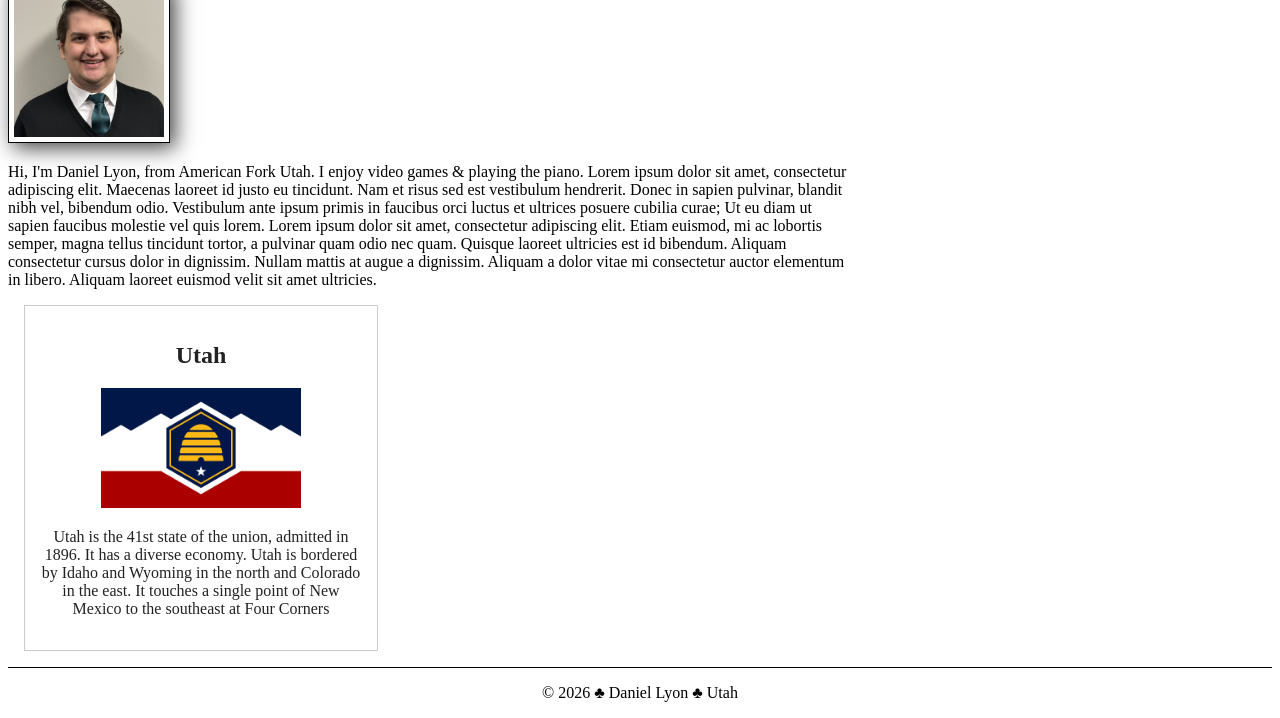
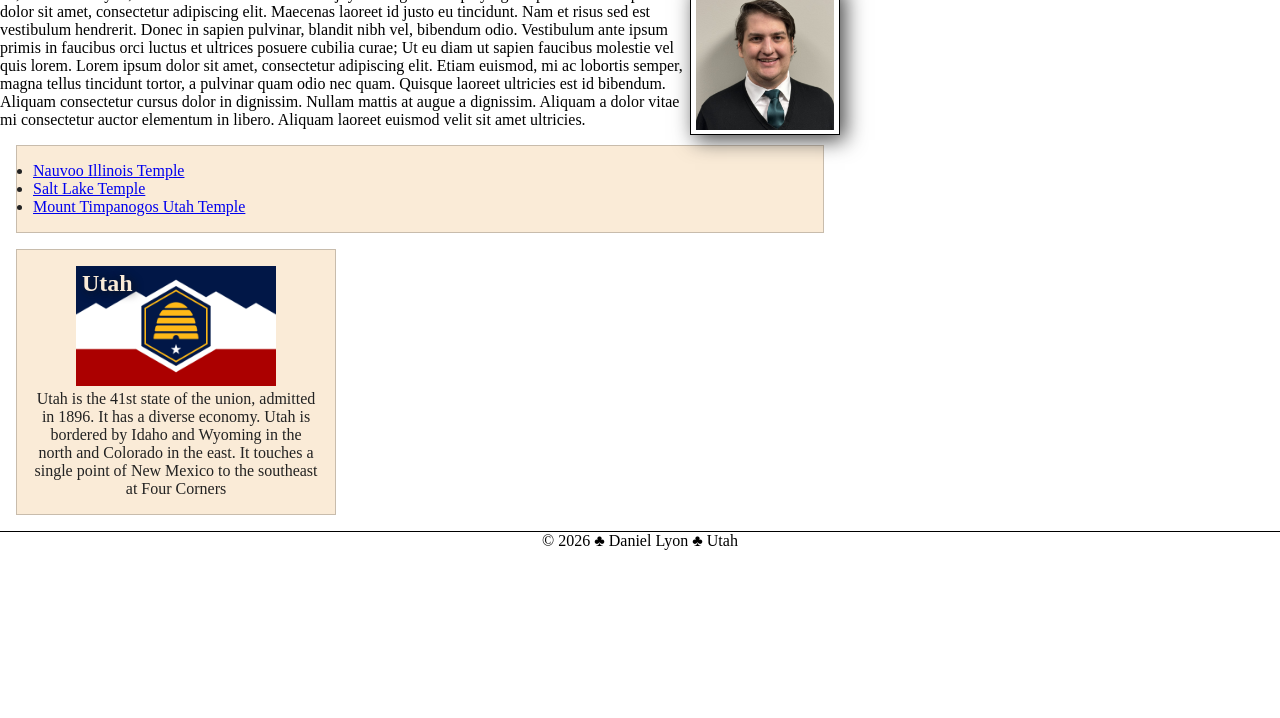
Before and after one commit to DanTheMan1830/wdd130, a plain HTML site: page index.html in a window 1280 px wide. Shown: the part 226-944 px from the top of the page. After the commit the page ends 800 px from the top, so only its background shows below. Drawn offline with Linux system fonts and the light colour scheme.

Commit message:
home page pass 1

```diff
--- a/index.html
+++ b/index.html
@@ -16,6 +16,8 @@
         <nav>
             <a href="#">Home</a>
             <a href="wwr/">Rafting Website</a>
+            <a href="https://linkedin.com">LinkedIn</a>
+            <a href="https://www.facebook.com/daniel.m.lyon/">Facebook</a>
         </nav>
     </header>
     <main>
@@ -31,8 +33,16 @@
             ultricies est id bibendum. Aliquam consectetur cursus dolor in dignissim. Nullam mattis
             at augue a dignissim. Aliquam a dolor vitae mi consectetur auctor elementum in libero.
             Aliquam laoreet euismod velit sit amet ultricies.</p>
+        <ul class="box">
+            <li><a href="https://www.churchofjesuschrist.org/temples/details/nauvoo-illinois-temple?lang=eng"
+                  target="_blank">Nauvoo Illinois Temple</a></li>
+            <li><a href="https://www.churchofjesuschrist.org/temples/details/salt-lake-temple?lang=eng"
+                  target="_blank">Salt Lake Temple</a></li>
+            <li><a href="https://www.churchofjesuschrist.org/temples/details/mount-timpanogos-utah-temple?lang=eng"
+                  target="_blank">Mount Timpanogos Utah Temple</a></li>
+        </ul>
     </main>
-    <aside>
+    <aside class="box">
         <h2>Utah</h2>
         <img src="images/flag_of_utah.png" alt="Utah State Flag">
         <p>Utah is the 41st state of the union, admitted in 1896. It has a diverse economy. Utah is
--- a/styles/styles.css
+++ b/styles/styles.css
@@ -1,3 +1,9 @@
+* {
+    margin: 0;
+    padding: 0;
+    box-sizing: border-box;
+}
+
 nav {
     background-color: #222;
     padding: 2rem;
@@ -20,6 +26,7 @@ footer {
 }
 
 main img {
+    float: right;
     width: 150px;
     height: auto;
     border: 1px solid #000;
@@ -37,15 +44,29 @@ p {
 
 aside {
     width: 20rem;
-    margin: 1rem;
-    border: 1px solid rgb(0 0 0/ 20%);
-    padding: 1rem;
-    background-color: #fff;
-    color: #222;
     text-align: center;
+    position: relative;
 }
 
 aside img {
     width: 200px;
     height: auto;
 }
+
+aside h2 {
+    position: absolute;
+    top: 20px;
+    left: 65px;
+    color: antiquewhite;
+    text-shadow: 2px 2px 10px #111;
+}
+
+/* Class Selectors */
+
+.box {
+    margin: 1rem;
+    border: 1px solid rgb(0 0 0/20%);
+    padding: 1rem;
+    background-color: antiquewhite;
+    color: #222;
+}
```
Also changed, not shown: wwr/about.html (added, +16 -0 lines).
